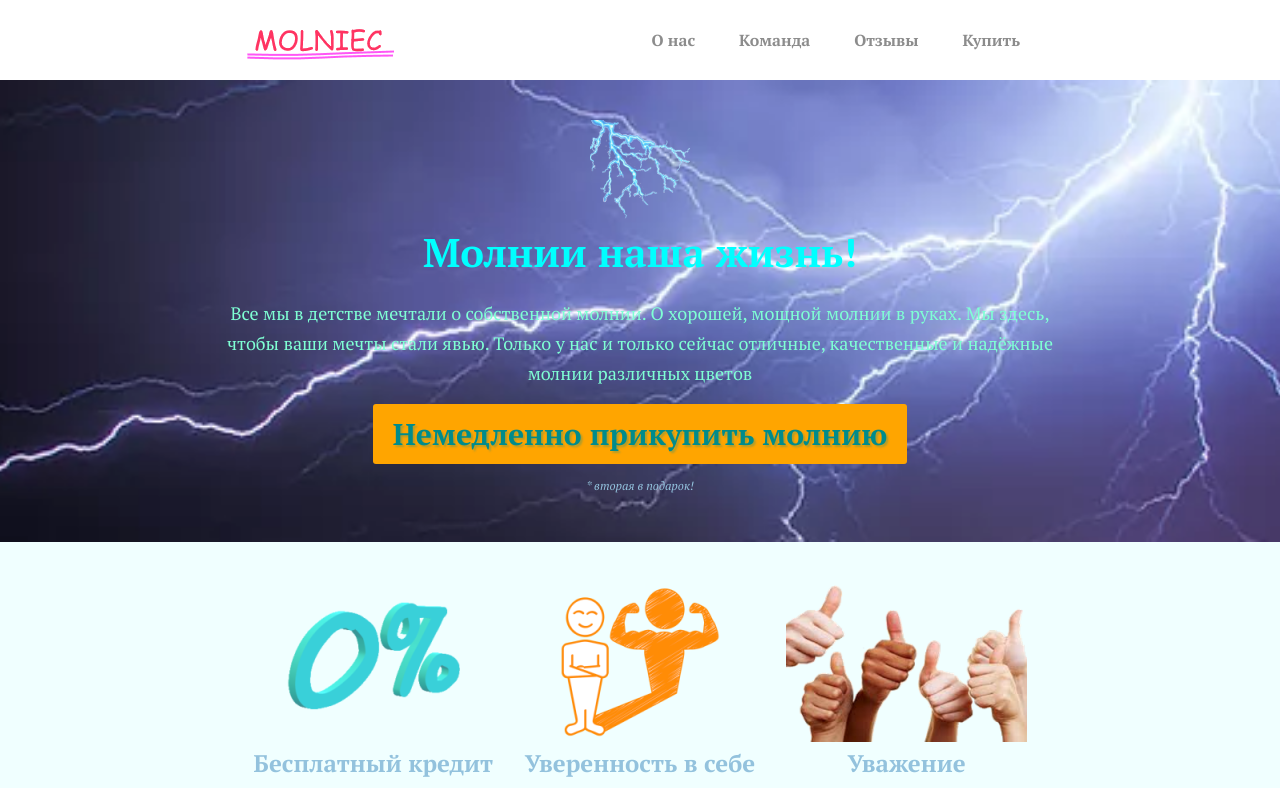
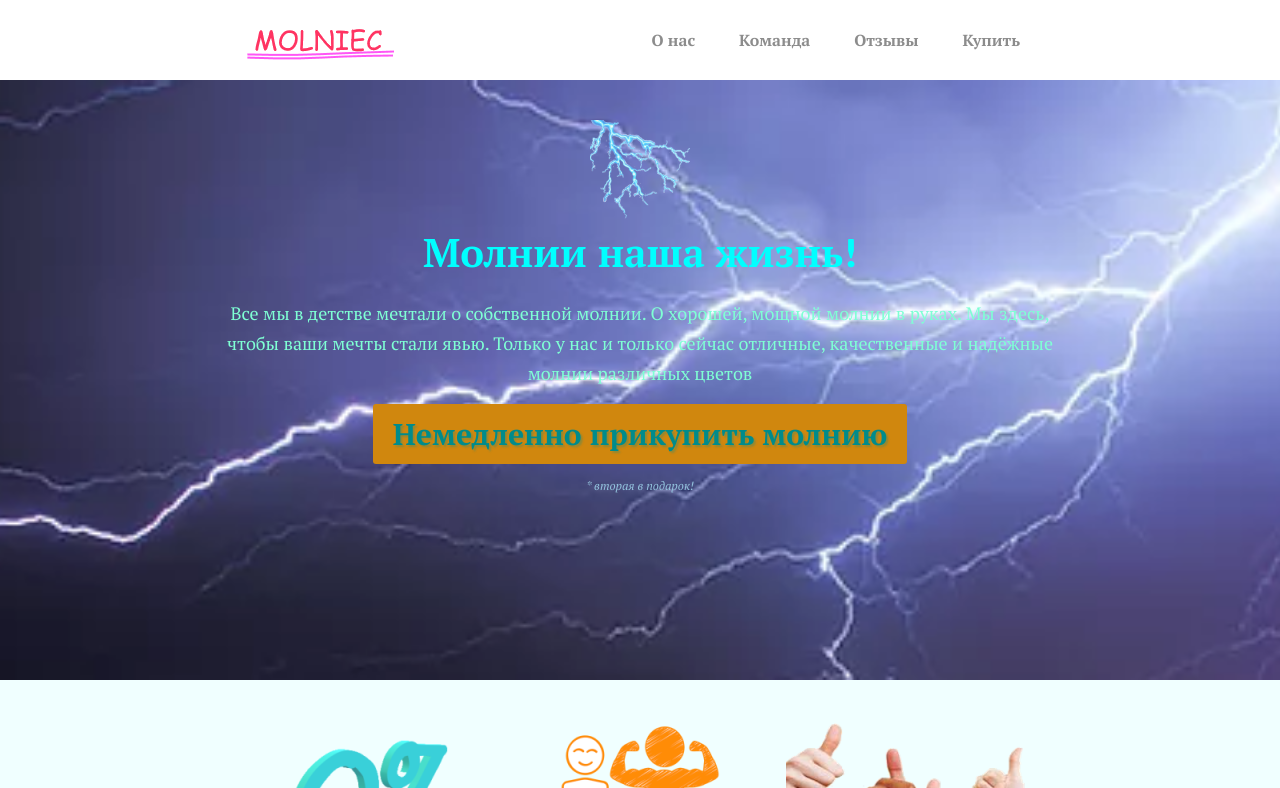
Before and after one commit to qhv/thunder, a plain HTML site: page index.html in a window 1280 px wide. In both pictures the pointer is over the link "Немедленно прикупить молнию". Shown: the top 788 px of the page. Drawn offline with Linux system fonts and the light colour scheme.

Commit message:
Add parallax to intro

```diff
--- a/css/button.css
+++ b/css/button.css
@@ -8,12 +8,22 @@
   text-shadow: 2px 2px 2px rgba(0, 139, 139, 0.3);
 }
 
+.button-orange {
+  background: #ffa500;
+  color: #008b8b;
+}
+
+.button-orange:hover {
+  background: #d0870e;
+  transition: all 1s;
+}
+
 .button-rufous {
   background: #ffe5b4;
   color: #b7410e;
 }
 
-.button-orange {
-  background: #ffa500;
-  color: #008b8b;
+.button-rufous:hover {
+  background: #d0bb93;
+  transition: all 1s;
 }
--- a/css/footer.css
+++ b/css/footer.css
@@ -10,6 +10,7 @@
 }
 
 .footer-contacts-item {
+  cursor: pointer;
   display: inline-block;
   list-style: none;
   margin: 0;
--- a/css/header.css
+++ b/css/header.css
@@ -33,6 +33,11 @@
   text-decoration: none;
 }
 
+.header-nav-link:hover {
+  color: #0c4957;
+  transition: all 0.5s;
+}
+
 @media (max-width: 600px) {
   .header {
     opacity: 1;
--- a/css/intro.css
+++ b/css/intro.css
@@ -1,10 +1,10 @@
 .intro {
   background-image: url("../images/thunder.png");
+  background-position: center top;
+  background-repeat: no-repeat;
   background-size: cover;
-  background-repeat: no-repeat;
-  background-position: center top;
-
   margin-top: 80px;
+  min-height: 600px;
   padding: 40px;
 }
 
--- a/index.html
+++ b/index.html
@@ -277,5 +277,7 @@
     </ul>
   </div>
 </footer>
+
+<script type="text/javascript" charset="UTF-8" src="scripts/intro.js"></script>
 </body>
 </html>
--- /dev/null
+++ b/scripts/intro.js
@@ -0,0 +1,7 @@
+function parallax() {
+  const intro = document.getElementById('intro');
+
+  intro.style.backgroundPositionY = `${pageYOffset / 1.5}px`;
+}
+
+document.addEventListener('scroll', parallax)
```
